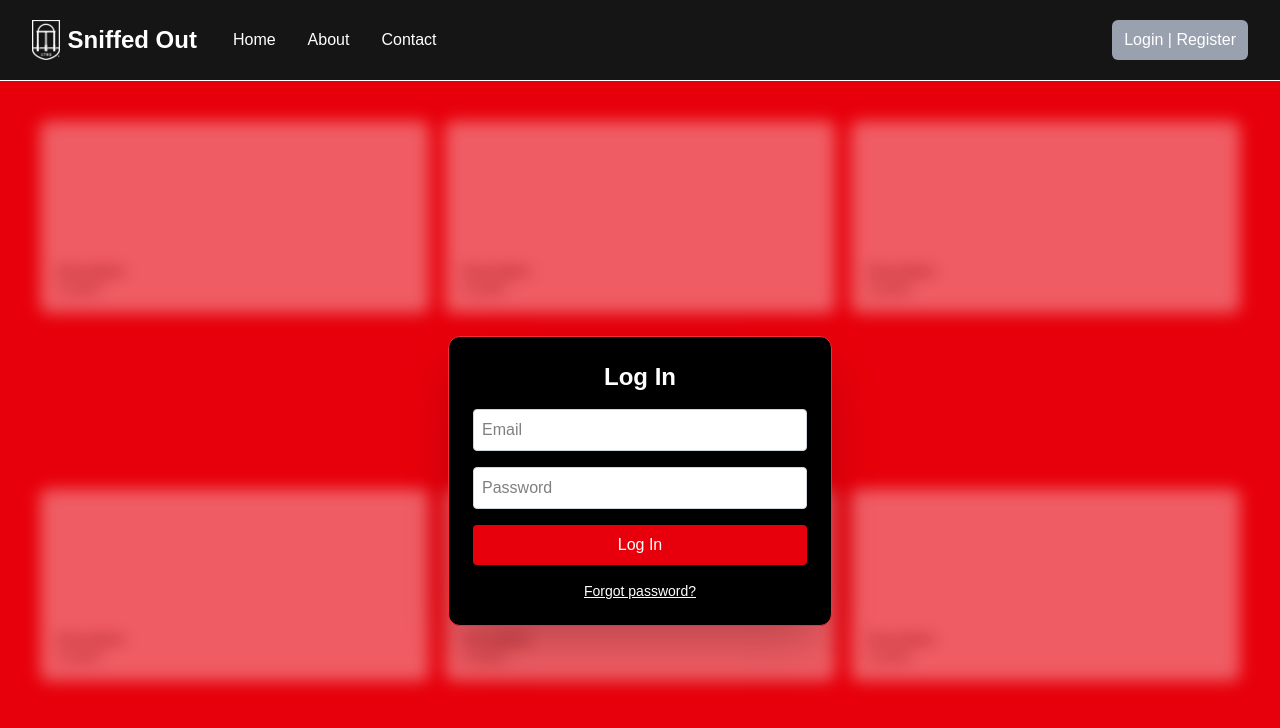
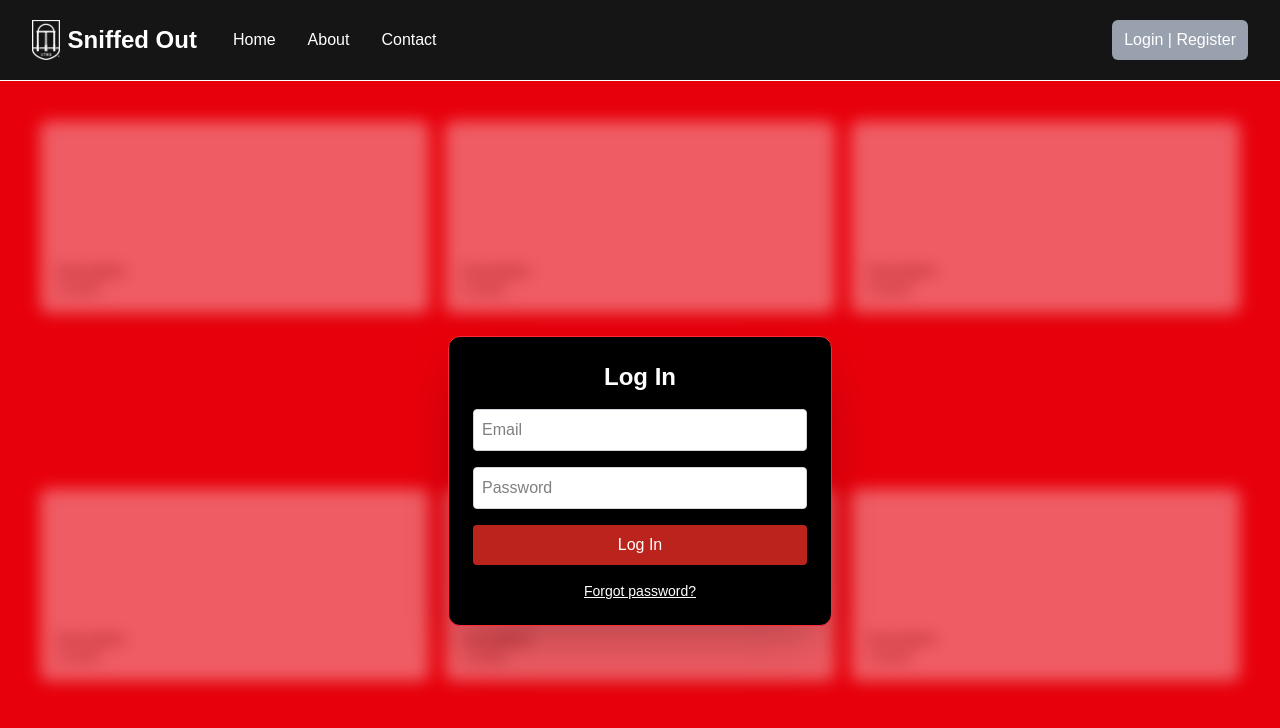
Before and after one commit to 0jc1/4300-group-project, a Next.js app: page /login in a window 1280 px wide. Shown: the top 728 px of the page. Built offline with nearby package versions, Linux system fonts and the light colour scheme.

Commit message:
Update page.tsx
Changed the color of the button

```diff
--- a/src/app/login/page.tsx
+++ b/src/app/login/page.tsx
@@ -1,22 +1,21 @@
-'use client';
+"use client";
 
-import { useAuth } from '@/context/AuthContext';
-import { useRouter } from 'next/navigation';
-import { useState } from 'react';
+import { useAuth } from "@/context/AuthContext";
+import { useRouter } from "next/navigation";
+import { useState } from "react";
 
 export default function LoginPage() {
   const { login } = useAuth();
   const router = useRouter();
-  const [email, setEmail] = useState('');
-  const [password, setPassword] = useState('');
+  const [email, setEmail] = useState("");
+  const [password, setPassword] = useState("");
 
   const handleSubmit = (e: React.FormEvent) => {
     e.preventDefault();
 
-
     if (email && password) {
       login();
-      router.push('/show-items'); // redirect after login
+      router.push("/show-items"); // redirect after login
     }
   };
 
@@ -58,10 +57,11 @@ export default function LoginPage() {
         />
         <button
           type="submit"
-          className="bg-red-600 text-white w-full py-2 rounded"
+          className="bg-[#BB231D] text-white w-full py-2 rounded"
         >
           Log In
         </button>
+
         <p className="text-sm text-white underline text-center cursor-pointer">
           Forgot password?
         </p>
```
Lines whose indentation alone changed are shown as unchanged.
